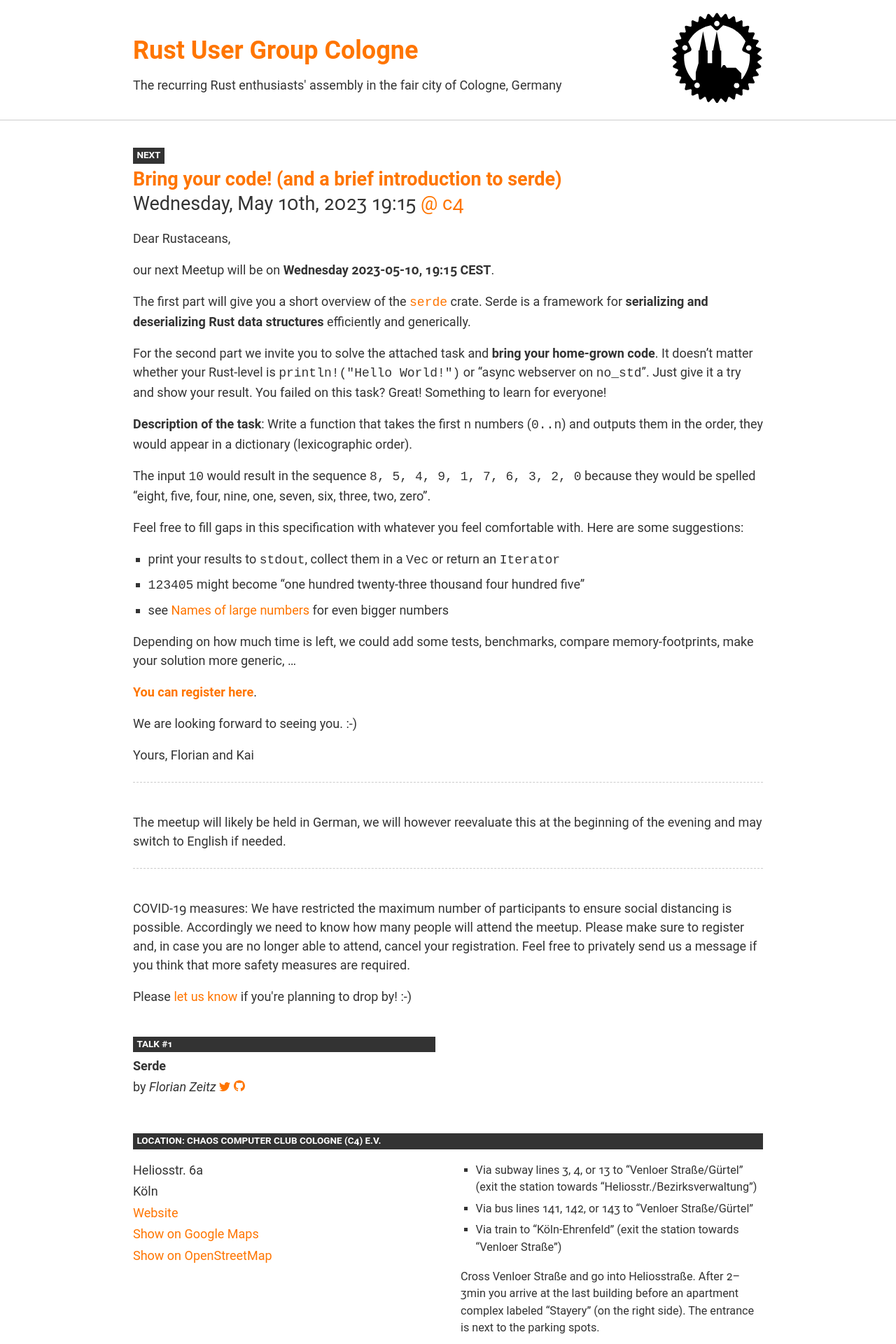
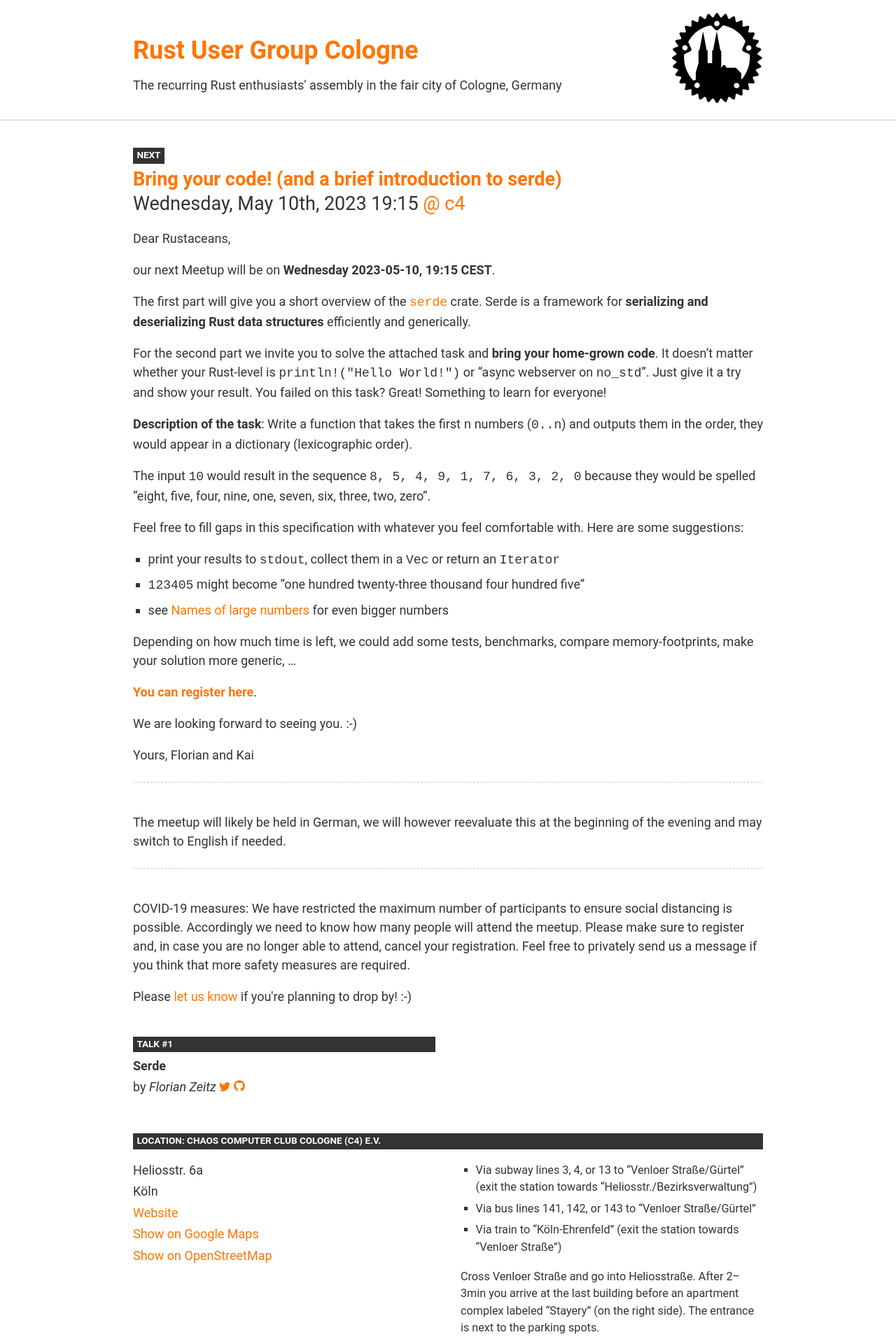
Before and after one commit to Rustaceans/rust-cologne, a Jekyll site: the page built from index.html, in a window 1280 px wide. Shown: the top 1920 px of the page at 70% size. Built offline with Jekyll 4.4.1, drawn with Linux system fonts in a browser that asks for light colours.

Commit message:
Remove font-feature-settings
Having font-features for all fonts mostly lead to unwanted effects.
E.g. unexpected ligatures in headings or non-lining numerals in code.

```diff
--- a/_sass/_text.scss
+++ b/_sass/_text.scss
@@ -72,28 +72,3 @@
 
   @include hr(dashed);
 }
-
-
-// Font Features
-
-html,
-body,
-table {
-  -webkit-font-feature-settings: "kern" 1, "liga" 1, "calt" 1, "pnum" 1, "tnum" 0, "onum" 1, "lnum" 0, "dlig" 0;
-  -moz-font-feature-settings: "kern" 1, "liga" 1, "calt" 1, "pnum" 1, "tnum" 0, "onum" 1, "lnum" 0, "dlig" 0;
-  font-feature-settings: "kern" 1, "liga" 1, "calt" 1, "pnum" 1, "tnum" 0, "onum" 1, "lnum" 0, "dlig" 0;
-}
-
-h1,
-h2,
-h3 {
-  -webkit-font-feature-settings: "kern" 1, "liga" 1, "calt" 1, "pnum" 1, "tnum" 0, "onum" 1, "lnum" 0, "dlig" 0;
-  -moz-font-feature-settings: "kern" 1, "liga" 1, "calt" 1, "pnum" 1, "tnum" 0, "onum" 1, "lnum" 0, "dlig" 0;
-  font-feature-settings: "kern" 1, "liga" 1, "calt" 1, "pnum" 1, "tnum" 0, "onum" 1, "lnum" 0, "dlig" 0;
-}
-
-time {
-  -webkit-font-feature-settings: "kern" 1, "liga" 1, "calt" 1, "pnum" 1, "tnum" 0, "onum" 1, "lnum" 0;
-  -moz-font-feature-settings: "kern" 1, "liga" 1, "calt" 1, "pnum" 1, "tnum" 0, "onum" 1, "lnum" 0;
-  font-feature-settings: "kern" 1, "liga" 1, "calt" 1, "pnum" 1, "tnum" 0, "onum" 1, "lnum" 0;
-}
```
